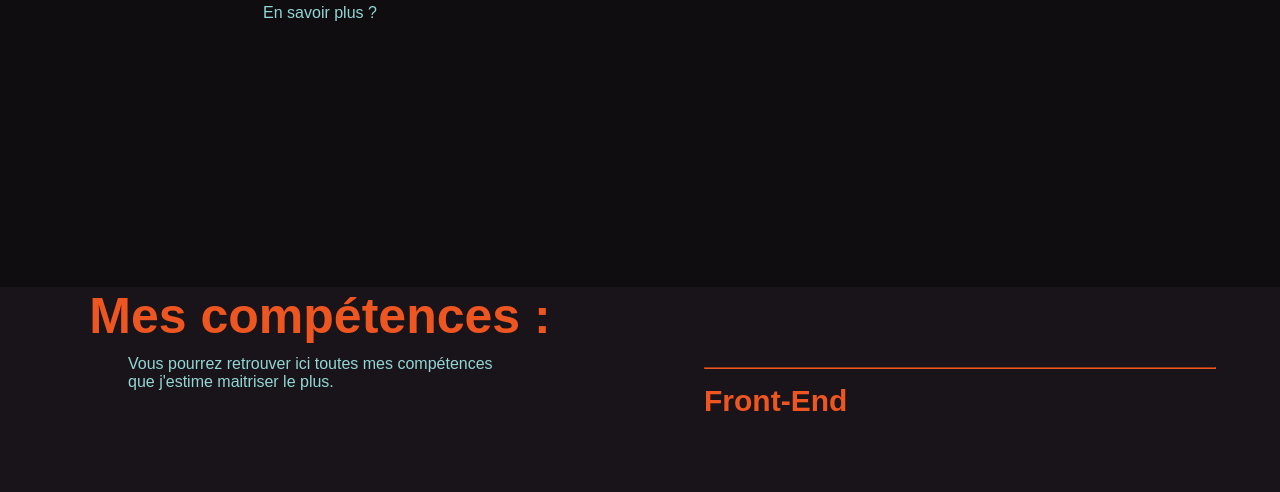
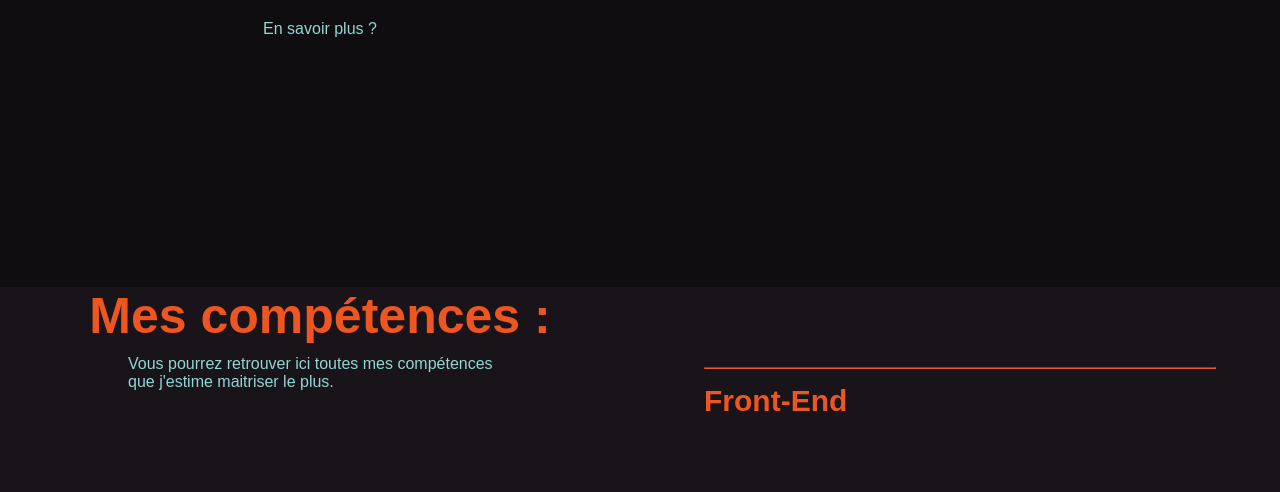
Before and after one commit to Cat-Cake/Portfolio-V.2, a website: page index.html in a window 1280 px wide. Shown: the part 446-938 px from the top of the page. Drawn offline with Linux system fonts and the light colour scheme; a web font is replaced by a local one.

```diff
--- a/assets/scss/base/_pres.scss
+++ b/assets/scss/base/_pres.scss
@@ -25,3 +25,7 @@
         margin-top: 10px;
     }
 }
+
+.pres-perso a:last-child {
+    margin-top: 2rem;
+}
```
Also changed, not shown: assets/css/app.css, 1 other file.
